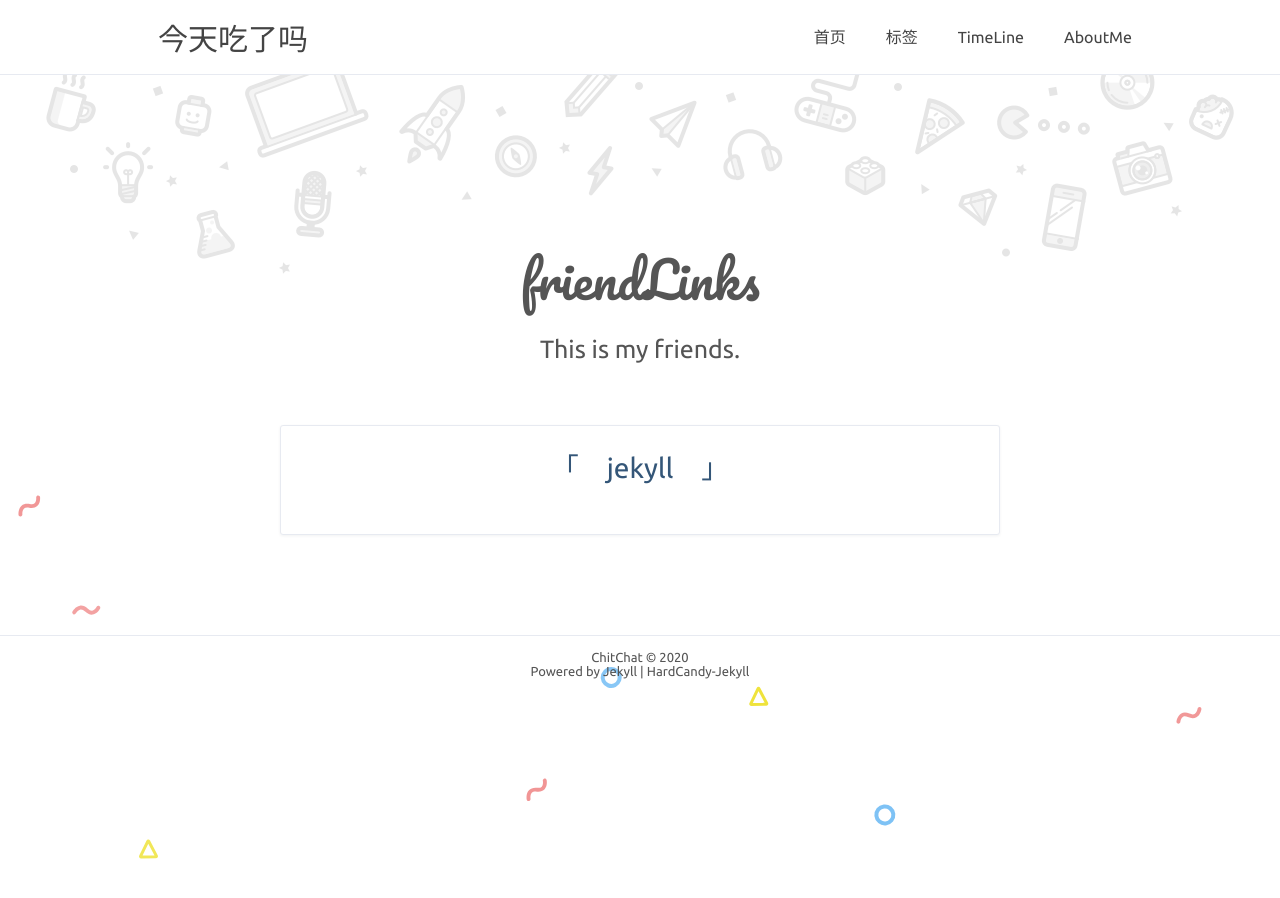
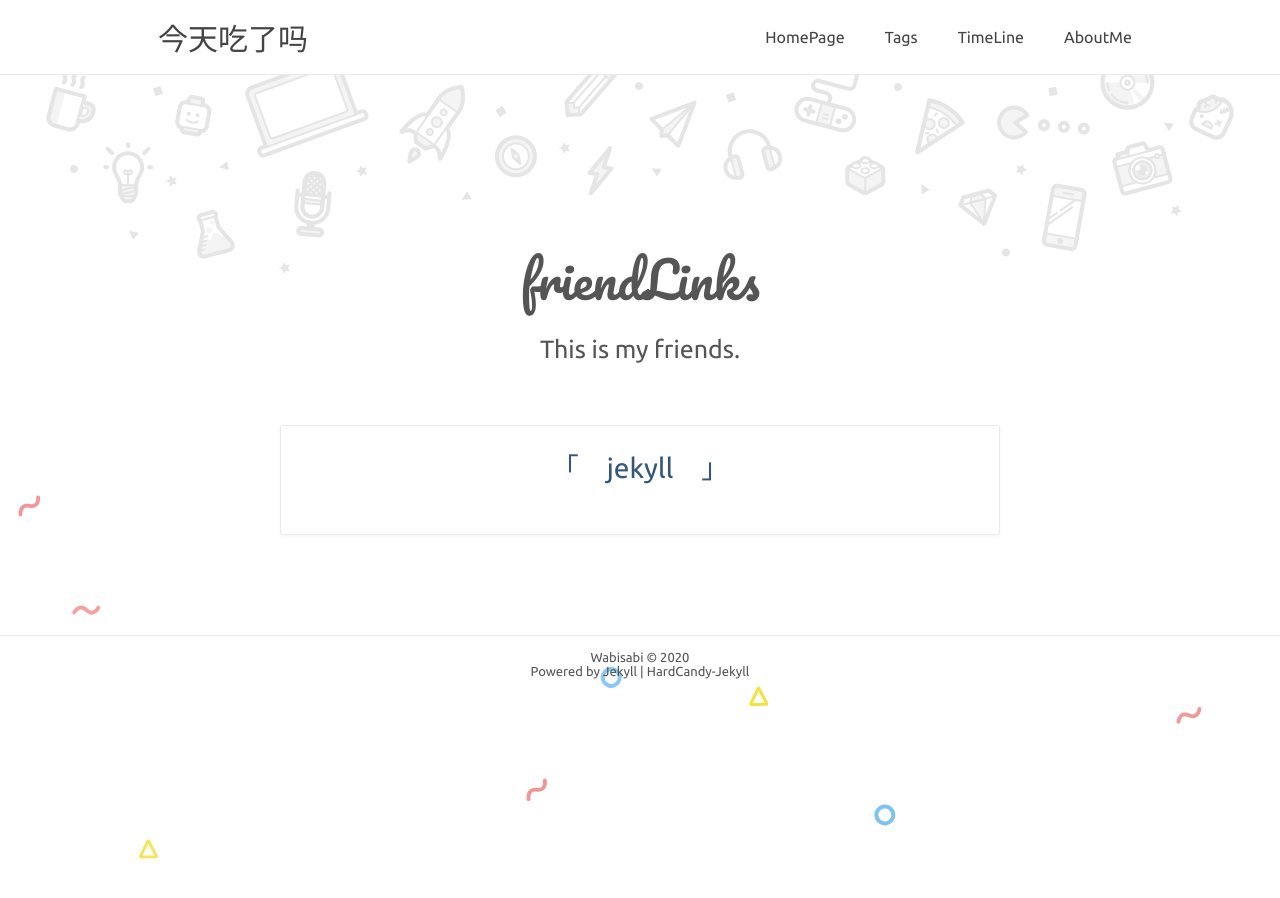
Before and after one commit to Liuyxxx314/Liuyxxx314.github.io, a Jekyll site: the page built from friendLink.html, in a window 1280 px wide. Built offline with Jekyll 4.4.1, drawn with Linux system fonts in a browser that asks for light colours.

Commit message:
Update _config.yml

```diff
--- a/_config.yml
+++ b/_config.yml
@@ -1,13 +1,13 @@
 # Site settings 配置站点
-title: 'ChitChat'
+title: 'Wabisabi'
 description: '闲来无事来逛逛'
 keywords: '好好学习，天天开心'
 url: 'https://Liuyxxx314.github.io' # your host
 
 # nav 中文字符空格：&emsp;
 nav: # 最佳体验 六个标签 且最好每个标签不超过4中文字
-  首页: '/'
-  标签: '/tags.html'
+  HomePage: '/'
+  Tags: '/tags.html'
   TimeLine: '/timeline.html'
   AboutMe: '/about.html'
   # 友情链接: '/friendLink.html'
```
